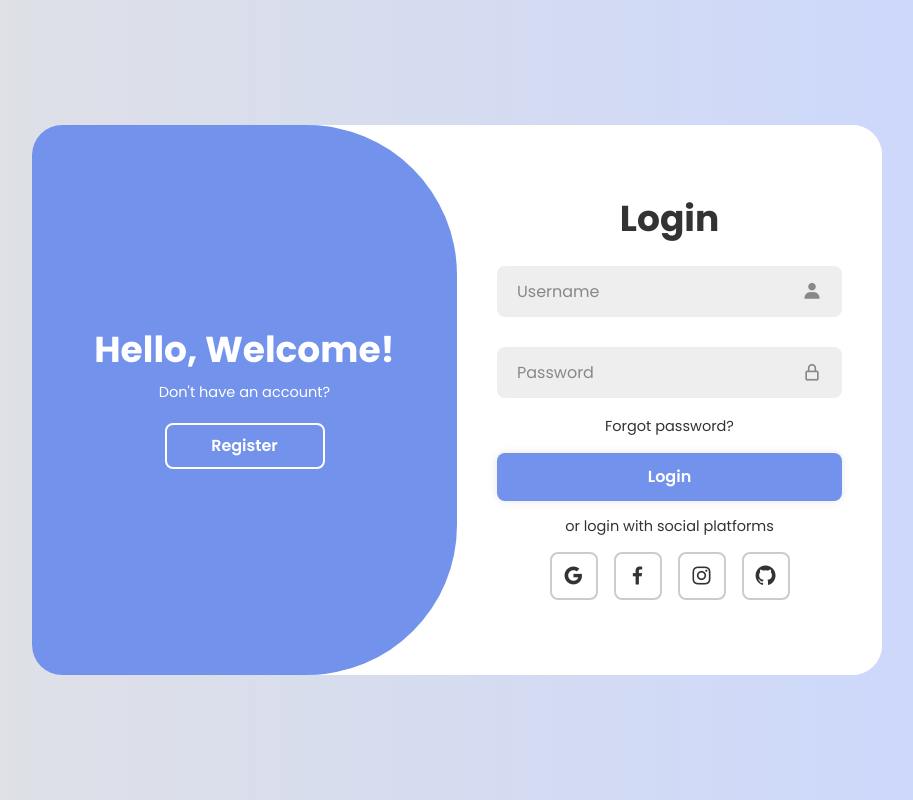
After one commit to CodeWithOric/Hotel-Management, a PHP site: page /login.html in a window 1280 px wide. The commit adds this page. Shown: the whole page, without its empty margins (183-1096 px from the left). Run offline with PHP 8.4, Linux system fonts and the light colour scheme.

Commit message:
feat: login and registeration form

```diff
--- /dev/null
+++ b/css/login.css
@@ -0,0 +1,253 @@
+@import url('https://fonts.googleapis.com/css2?family=Poppins:ital,wght@0,100;0,200;0,300;0,400;0,500;0,600;0,700;0,800;0,900;1,100;1,200;1,300;1,400;1,500;1,600;1,700;1,800;1,900&display=swap');
+
+*{
+    margin: 0;
+    padding: 0;
+    box-sizing: border-box;
+    font-family: 'Poppins', sans-serif;
+}
+
+body{
+    display: flex;
+    justify-content: center;
+    align-items: center;
+    min-height: 100vh;
+    background: linear-gradient(90deg, #e2e2e2, #c9d6ff);
+}
+
+.container {
+    position: relative;
+    width: 850px;
+    height: 550px;
+    background: #fff;
+    border-radius: 30px;
+    box-shadow: 0, 0, 30px, rgba(0, 0, 0, .2);
+    margin: 20px;
+    overflow: hidden;
+}
+
+.form-box {
+    position: absolute;
+    right: 0;
+    width: 50%;
+    height: 100%;
+    background: #fff;
+    display: flex;
+    align-items: center;
+    color: #333;
+    text-align: center;
+    padding: 40px;
+    z-index: 1;
+    transition: .6s ease-in-out 1.2s, visibility 0s 1s;
+}
+
+.container.active .form-box{
+    right: 50%;
+}
+
+.form-box.register{
+    visibility: hidden;
+}
+
+.container.active .form-box.register{
+    visibility: visible;
+}
+
+form{
+    width: 100%;
+}
+
+.container h1{
+    font-size: 36px;
+    margin: -10px 0;
+}
+
+.input-box {
+    position: relative;
+    margin: 30px 0;
+}
+
+.input-box input{
+    width: 100%;
+    padding: 13px 50px 13px 20px;
+    background: #eee;
+    border-radius: 8px;
+    border: none;
+    outline: none;
+    font-size: 16px;
+    color: #333;
+    font-weight: 500;
+}
+.input-box input::placeholder{
+    color: #888;
+    font-weight: 400;
+}
+.input-box i {
+    position: absolute;
+    right: 20px;
+    top: 50%;
+    transform: translateY(-50%);
+    font-size: 20px;
+    color: #888;
+}
+.forgot-link {
+    margin: -15px 0 15px;
+}
+
+.forgot-link a{
+    font-size: 14.5px;
+    color: #333;
+    text-decoration: none;
+}
+.submitBtn{
+    width: 100%;
+    height: 48px;
+    background: #7292ec;
+    color: #fff;
+    border-radius: 8px;
+    box-shadow: 0 0 10px rgba(0, 0, 0, .1);
+    border: none;
+    cursor: pointer;
+    font-size: 16px;
+    font-weight: 600;
+}
+.container p{
+    font-size: 14.5px;
+    margin: 15px 0;
+}
+
+.social-icons {
+    display: flex;
+    justify-content: center;
+}
+
+.social-icons a{
+    display: inline-flex;
+    padding: 10px;
+    border: 2px solid #ccc;
+    border-radius: 8px;
+    font-size: 24px;
+    color: #333;
+    text-decoration: none;
+    margin: 0 8px;
+}
+
+.toggle-box{
+    position: absolute;
+    width: 100%;
+    height: 100%;
+}
+
+.toggle-box::before{
+    content: '';
+    position: absolute;
+    left: -250%;
+    width: 300%;
+    height: 100%;
+    background: #7292ec;
+    border-radius: 150px;
+    z-index: 2;
+    transition: 1.8s ease-in-out;
+}
+
+.container.active .toggle-box::before{
+    left: 50%;
+}
+
+.toggle-pannel{
+    position: absolute;
+    width: 50%;
+    height: 100%;
+    color: #fff;
+    display: flex;
+    flex-direction: column;
+    justify-content: center;
+    align-items: center;
+    z-index: 2;
+    transition: .6s ease-in-out;
+}
+
+.toggle-pannel.toggle-left {
+    left: 0;
+    transition-delay: 1.2s;
+}
+
+.container.active .toggle-pannel.toggle-left{
+    left: -50%;
+    transition-delay: .6s;
+}
+
+.toggle-pannel.toggle-right{
+    right: -50%;
+    transition-delay: .6s;
+}
+
+.container.active .toggle-pannel.toggle-right{
+    right: 0;
+    transition-delay: 1.2s;
+}
+
+.toggle-pannel p{
+    margin-bottom: 20px;
+}
+
+.toggle-pannel .submitBtn{
+    width: 160px;
+    height: 46px;
+    background: transparent;
+    border: 2px solid #fff;
+    box-shadow: none;
+}
+
+@media screen and (max-width: 650px){
+    .container {
+        height: calc(100vh - 40px);
+    }
+    .form-box{
+        bottom: 0;
+        width: 100%;
+        height: 70%;
+    }
+    .toggle-box::before{
+        left: 0;
+        top: -270%;
+        width: 100%;
+        height: 300%;
+        border-radius: 20vw;
+    }
+    .container.active .form-box{
+        right: 0;
+        bottom: 30%;
+    }
+    .container.active .toggle-box::before{
+        left: 0;
+        top: 70%;
+    }
+    .toggle-pannel{
+        width: 100%;
+        height: 30%;
+    }
+    .toggle-pannel.toggle-left{
+        top: 0;
+    }
+    .container.active .toggle-pannel.toggle-left{
+       left: 0;
+       top: -30%;
+    }
+    .toggle-pannel.toggle-right{
+        right: 0;
+        bottom: -30%;
+    }
+    .container.active .toggle-pannel.toggle-right{
+        bottom: 0;
+    }
+}
+
+@media screen and (max-width:400px) {
+    .form-box{
+        padding: 20px;
+    }
+    .toggle-pannel h1{
+        font-size: 30px;
+    }
+}
--- /dev/null
+++ b/css/style.css
@@ -0,0 +1,3 @@
+* {
+    font-family: 'Poppins', sans-serif;
+}
--- /dev/null
+++ b/js/login.js
@@ -0,0 +1,11 @@
+const container = document.querySelector('.container');
+const registerBtn = document.querySelector('.register-btn');
+const loginBtn = document.querySelector('.login-btn');
+
+registerBtn.addEventListener('click', () => {
+    container.classList.add('active');
+})
+
+loginBtn.addEventListener('click', () => {
+    container.classList.remove('active');
+})
--- /dev/null
+++ b/login.html
@@ -0,0 +1,86 @@
+<!DOCTYPE html>
+<html lang="en">
+<head>
+    <meta charset="UTF-8">
+    <meta name="viewport" content="width=device-width, initial-scale=1.0">
+    <title>Login & Register</title>
+
+    <!-- --- Boxicon link --- -->
+    <link href='https://unpkg.com/boxicons@2.1.4/css/boxicons.min.css' rel='stylesheet'>
+
+    <!-- --- CSS link --- -->
+    <link rel="stylesheet" href="css/login.css">
+
+    <!-- --- Google font link --- -->
+    <link href="https://fonts.googleapis.com/css2?family=Poppins:ital,wght@0,100;0,200;0,300;0,400;0,500;0,600;0,700;0,800;0,900;1,100;1,200;1,300;1,400;1,500;1,600;1,700;1,800;1,900&display=swap" rel="stylesheet">
+</head>
+<body>
+    <div class="container">
+        <div class="form-box login">
+            <form action="">
+                <h1>Login</h1>
+                <div class="input-box">
+                    <input type="text" placeholder="Username" required>
+                    <i class='bx bxs-user'></i>
+                </div>
+                <div class="input-box">
+                    <input type="password" placeholder="Password" required>
+                    <i class='bx bx-lock-alt' ></i>
+                </div>
+                <div class="forgot-link">
+                    <a href="#">Forgot password?</a>
+                </div>
+                <button type="submit" class="submitBtn">Login</button>
+                <p>or login with social platforms</p>
+                <div class="social-icons">
+                    <a href="#"><i class='bx bxl-google' ></i></a>
+                    <a href=""><i class='bx bxl-facebook' ></i></a>
+                    <a href=""><i class='bx bxl-instagram' ></i></a>
+                    <a href=""><i class='bx bxl-github' ></i></a>
+                </div>
+            </form>
+        </div>
+
+        <div class="form-box register">
+            <form action="">
+                <h1>Registration</h1>
+                <div class="input-box">
+                    <input type="text" placeholder="Username" required>
+                    <i class='bx bxs-user'></i>
+                </div>
+                <div class="input-box">
+                    <input type="email" placeholder="Email" required>
+                    <i class='bx bx-envelope' ></i>
+                </div>
+                <div class="input-box">
+                    <input type="password" placeholder="Password" required>
+                    <i class='bx bx-lock-alt' ></i>
+                </div>
+                <button type="submit" class="submitBtn">Register</button>
+                <p>or register with social platforms</p>
+                <div class="social-icons">
+                    <a href="#"><i class='bx bxl-google' ></i></a>
+                    <a href=""><i class='bx bxl-facebook' ></i></a>
+                    <a href=""><i class='bx bxl-instagram' ></i></a>
+                    <a href=""><i class='bx bxl-github' ></i></a>
+                </div>
+            </form>
+        </div>
+
+        <div class="toggle-box">
+            <div class="toggle-pannel toggle-left">
+                <h1>Hello, Welcome!</h1>
+                <p>Don't have an account?</p>
+                <button class="submitBtn register-btn">Register</button>
+            </div>
+            <div class="toggle-pannel toggle-right">
+                <h1>Welcome Back!</h1>
+                <p>Already have an account?</p>
+                <button class="submitBtn login-btn">Login</button>
+            </div>
+        </div>
+    </div>
+
+    <script src="js/login.js"></script>
+</body>
+</html>
```
Also changed, not shown: index.php (+47 -1 lines), js/script.js (added), style.js (deleted).
